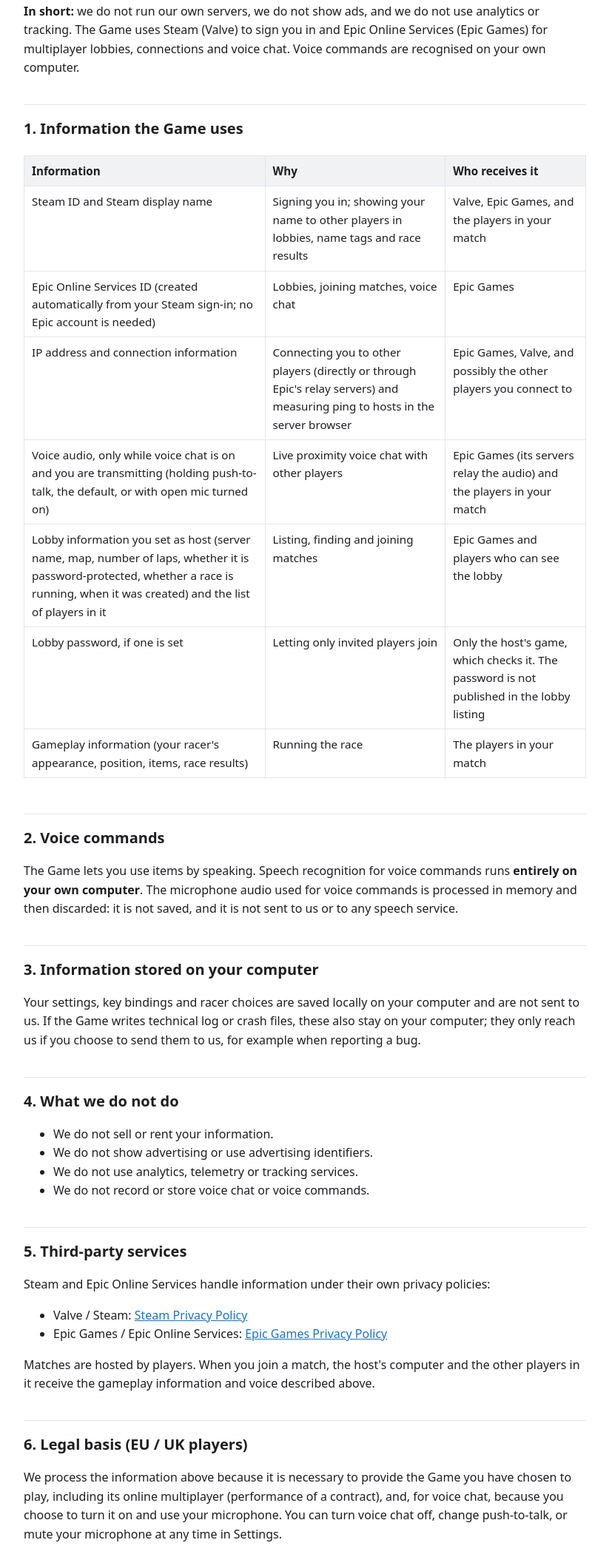
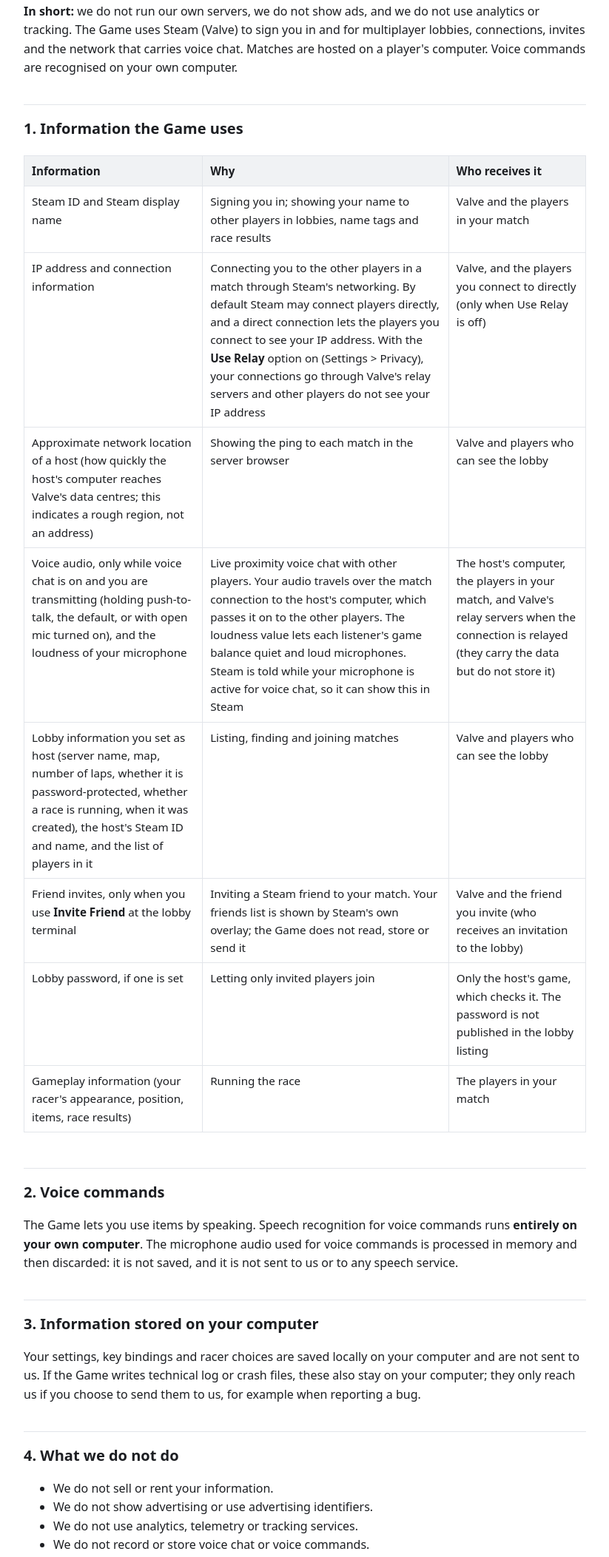
Before and after one commit to IGR15/Soul-Watch---Privacy-Policy, a plain HTML site: page index.html in a window 1280 px wide. Shown: the part 235-2340 px from the top of the page at 74% size, without its empty margins (228-1051 px from the left). Drawn offline with Linux system fonts and the light colour scheme.

Commit message:
Privacy policy: Steam only (no Epic Online Services), voice via host, Use Relay, friend invites
Co-Authored-By: Claude Opus 5.5 <noreply@anthropic.com>

```diff
--- a/index.html
+++ b/index.html
@@ -25,21 +25,22 @@
 <body>
 <main>
 <h1>Shout Racers Privacy Policy</h1>
-<p class="meta">Effective date: 22 November 2026</p>
+<p class="meta">Effective date: 23 November 2026 &middot; Previous version: 22 November 2026</p>
 
 <p>This policy explains what information the game <strong>Shout Racers</strong> (the "Game") uses, why, and who it is shared with. The Game is made by <strong>Soul Watch</strong> ("we", "us"), based in <strong>Palestine</strong>. If you have questions, contact us at <a href="mailto:soulwatch.in@gmail.com">soulwatch.in@gmail.com</a>.</p>
 
-<p><strong>In short:</strong> we do not run our own servers, we do not show ads, and we do not use analytics or tracking. The Game uses Steam (Valve) to sign you in and Epic Online Services (Epic Games) for multiplayer lobbies, connections and voice chat. Voice commands are recognised on your own computer.</p>
+<p><strong>In short:</strong> we do not run our own servers, we do not show ads, and we do not use analytics or tracking. The Game uses Steam (Valve) to sign you in and for multiplayer lobbies, connections, invites and the network that carries voice chat. Matches are hosted on a player's computer. Voice commands are recognised on your own computer.</p>
 
 <h2>1. Information the Game uses</h2>
 <div class="wrap">
 <table>
   <tr><th>Information</th><th>Why</th><th>Who receives it</th></tr>
-  <tr><td>Steam ID and Steam display name</td><td>Signing you in; showing your name to other players in lobbies, name tags and race results</td><td>Valve, Epic Games, and the players in your match</td></tr>
-  <tr><td>Epic Online Services ID (created automatically from your Steam sign-in; no Epic account is needed)</td><td>Lobbies, joining matches, voice chat</td><td>Epic Games</td></tr>
-  <tr><td>IP address and connection information</td><td>Connecting you to other players (directly or through Epic's relay servers) and measuring ping to hosts in the server browser</td><td>Epic Games, Valve, and possibly the other players you connect to</td></tr>
-  <tr><td>Voice audio, only while voice chat is on and you are transmitting (holding push-to-talk, the default, or with open mic turned on)</td><td>Live proximity voice chat with other players</td><td>Epic Games (its servers relay the audio) and the players in your match</td></tr>
-  <tr><td>Lobby information you set as host (server name, map, number of laps, whether it is password-protected, whether a race is running, when it was created) and the list of players in it</td><td>Listing, finding and joining matches</td><td>Epic Games and players who can see the lobby</td></tr>
+  <tr><td>Steam ID and Steam display name</td><td>Signing you in; showing your name to other players in lobbies, name tags and race results</td><td>Valve and the players in your match</td></tr>
+  <tr><td>IP address and connection information</td><td>Connecting you to the other players in a match through Steam's networking. By default Steam may connect players directly, and a direct connection lets the players you connect to see your IP address. With the <strong>Use Relay</strong> option on (Settings &gt; Privacy), your connections go through Valve's relay servers and other players do not see your IP address</td><td>Valve, and the players you connect to directly (only when Use Relay is off)</td></tr>
+  <tr><td>Approximate network location of a host (how quickly the host's computer reaches Valve's data centres; this indicates a rough region, not an address)</td><td>Showing the ping to each match in the server browser</td><td>Valve and players who can see the lobby</td></tr>
+  <tr><td>Voice audio, only while voice chat is on and you are transmitting (holding push-to-talk, the default, or with open mic turned on), and the loudness of your microphone</td><td>Live proximity voice chat with other players. Your audio travels over the match connection to the host's computer, which passes it on to the other players. The loudness value lets each listener's game balance quiet and loud microphones. Steam is told while your microphone is active for voice chat, so it can show this in Steam</td><td>The host's computer, the players in your match, and Valve's relay servers when the connection is relayed (they carry the data but do not store it)</td></tr>
+  <tr><td>Lobby information you set as host (server name, map, number of laps, whether it is password-protected, whether a race is running, when it was created), the host's Steam ID and name, and the list of players in it</td><td>Listing, finding and joining matches</td><td>Valve and players who can see the lobby</td></tr>
+  <tr><td>Friend invites, only when you use <strong>Invite Friend</strong> at the lobby terminal</td><td>Inviting a Steam friend to your match. Your friends list is shown by Steam's own overlay; the Game does not read, store or send it</td><td>Valve and the friend you invite (who receives an invitation to the lobby)</td></tr>
   <tr><td>Lobby password, if one is set</td><td>Letting only invited players join</td><td>Only the host's game, which checks it. The password is not published in the lobby listing</td></tr>
   <tr><td>Gameplay information (your racer's appearance, position, items, race results)</td><td>Running the race</td><td>The players in your match</td></tr>
 </table>
@@ -60,21 +61,17 @@
 </ul>
 
 <h2>5. Third-party services</h2>
-<p>Steam and Epic Online Services handle information under their own privacy policies:</p>
-<ul>
-  <li>Valve / Steam: <a href="https://store.steampowered.com/privacy_agreement/">Steam Privacy Policy</a></li>
-  <li>Epic Games / Epic Online Services: <a href="https://www.epicgames.com/site/privacypolicy">Epic Games Privacy Policy</a></li>
-</ul>
+<p>Steam handles information under Valve's own privacy policy: <a href="https://store.steampowered.com/privacy_agreement/">Steam Privacy Policy</a>. The Game does not use any other online service.</p>
 <p>Matches are hosted by players. When you join a match, the host's computer and the other players in it receive the gameplay information and voice described above.</p>
 
 <h2>6. Legal basis (EU / UK players)</h2>
-<p>We process the information above because it is necessary to provide the Game you have chosen to play, including its online multiplayer (performance of a contract), and, for voice chat, because you choose to turn it on and use your microphone. You can turn voice chat off, change push-to-talk, or mute your microphone at any time in Settings.</p>
+<p>We process the information above because it is necessary to provide the Game you have chosen to play, including its online multiplayer (performance of a contract), and, for voice chat, because you choose to turn it on and use your microphone. You can turn voice chat off, change push-to-talk, mute your microphone, or turn on Use Relay at any time in Settings.</p>
 
 <h2>7. How long information is kept</h2>
-<p>We do not keep any of the information above on our own systems. Information you send us directly, such as a bug report or an email, is kept only as long as needed to deal with it. Epic Games and Valve keep information according to their own policies.</p>
+<p>We do not keep any of the information above on our own systems. Information you send us directly, such as a bug report or an email, is kept only as long as needed to deal with it. Valve keeps information according to its own policy.</p>
 
 <h2>8. Your rights</h2>
-<p>Depending on where you live, you may have the right to ask what information about you is held, and to have it corrected or deleted. Because we do not store your data ourselves, most requests are handled by Valve or Epic Games through the links above. You can still contact us at <a href="mailto:soulwatch.in@gmail.com">soulwatch.in@gmail.com</a> and we will help. You also have the right to complain to your local data protection authority.</p>
+<p>Depending on where you live, you may have the right to ask what information about you is held, and to have it corrected or deleted. Because we do not store your data ourselves, most requests are handled by Valve through the link above. You can still contact us at <a href="mailto:soulwatch.in@gmail.com">soulwatch.in@gmail.com</a> and we will help. You also have the right to complain to your local data protection authority.</p>
 
 <h2>9. Children</h2>
 <p>The Game is not intended for children under <strong>13</strong> (or the minimum age for consent to online services where you live, such as 16 in some EU countries). We do not knowingly collect information from children under that age. If you believe a child has used the Game's online features, contact us.</p>
```
